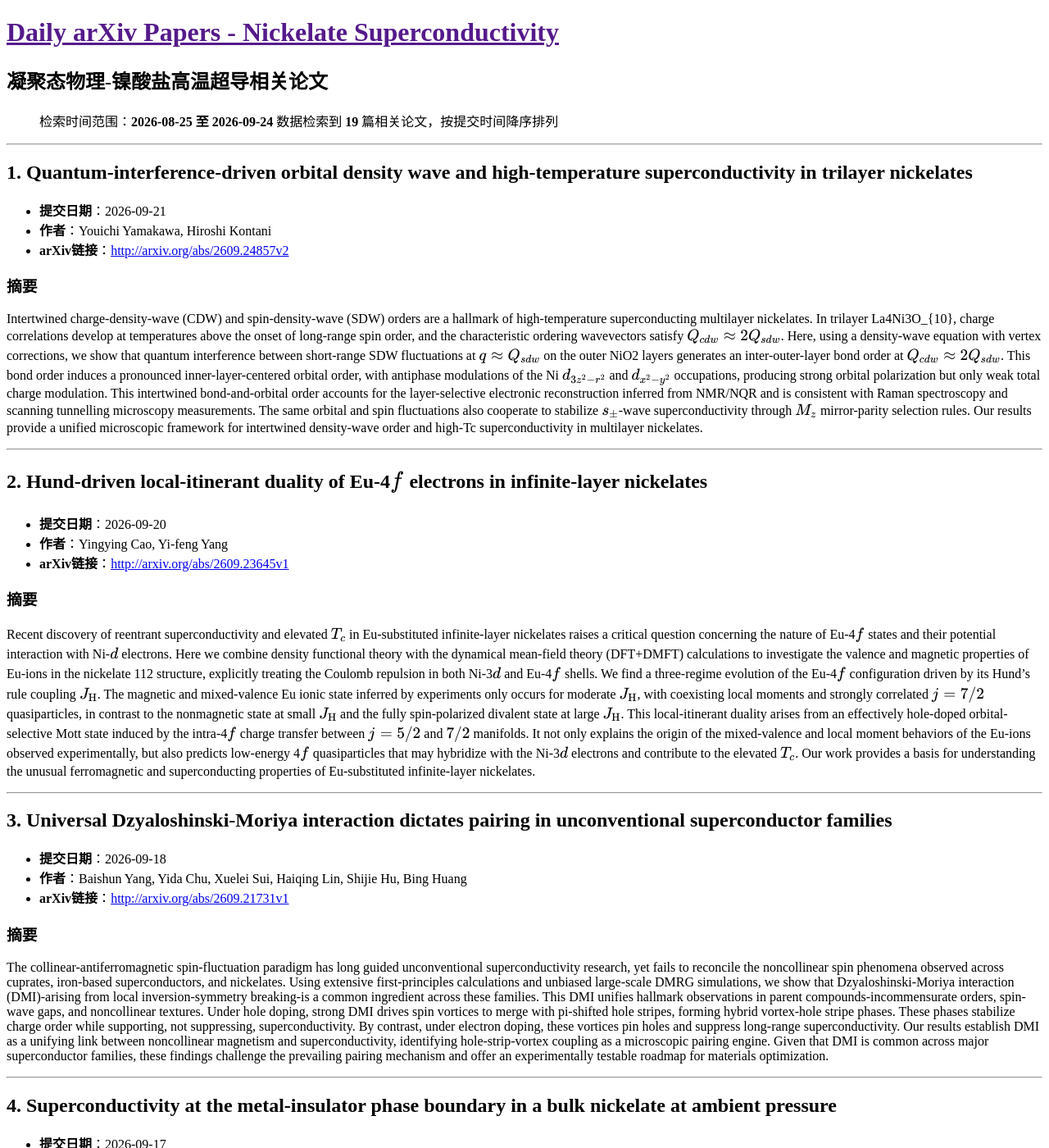
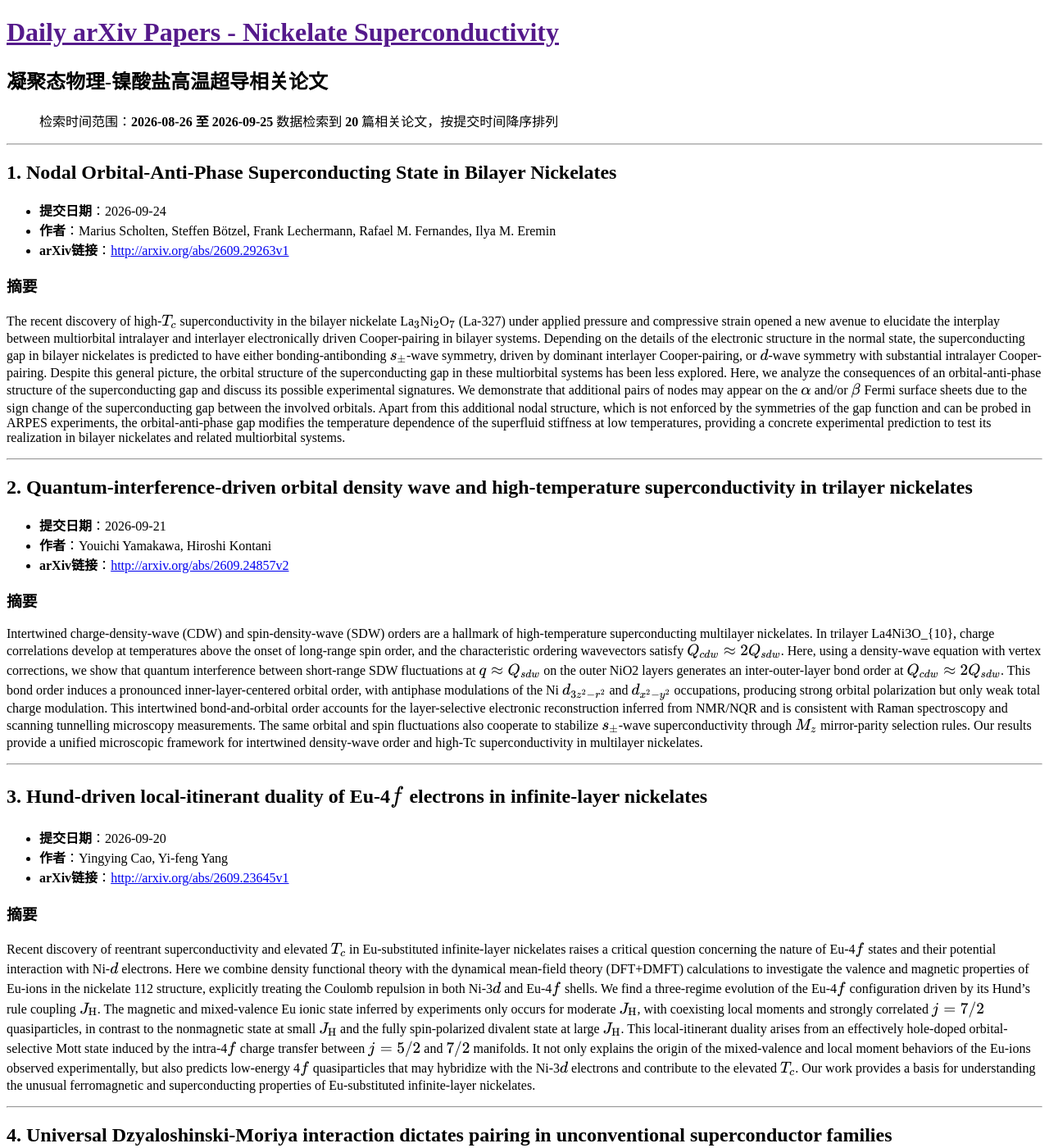
Before and after one commit to yangke25491/daily-arxiv-nickelate_superconductivity, a Jekyll site: the page built from docs/index.md, in a window 1280 px wide and 1400 px high. Shown: the whole window at 82% size. Built offline with Jekyll 4.4.1, drawn with Linux system fonts in a browser that asks for light colours; some of the changed text lies outside the part shown.

Commit message:
Automated update: arXiv papers

```diff
--- a/docs/index.md
+++ b/docs/index.md
@@ -5,12 +5,23 @@ title: 镍酸盐超导论文
 
 # 凝聚态物理-镍酸盐高温超导相关论文
 
-> 检索时间范围：**2026-08-25 至 2026-09-24**
-> 数据检索到 **19** 篇相关论文，按提交时间降序排列
+> 检索时间范围：**2026-08-26 至 2026-09-25**
+> 数据检索到 **20** 篇相关论文，按提交时间降序排列
 
 ---
 
-## 1. Quantum-interference-driven orbital density wave and high-temperature superconductivity in trilayer nickelates
+## 1. Nodal Orbital-Anti-Phase Superconducting State in Bilayer Nickelates
+
+- **提交日期**：2026-09-24
+- **作者**：Marius Scholten, Steffen Bötzel, Frank Lechermann, Rafael M. Fernandes, Ilya M. Eremin
+- **arXiv链接**：[http://arxiv.org/abs/2609.29263v1](http://arxiv.org/abs/2609.29263v1)
+
+### 摘要
+The recent discovery of high-$T\_c$ superconductivity in the bilayer nickelate La${}\_3$Ni${}\_2$O${}\_7$ (La-327) under applied pressure and compressive strain opened a new avenue to elucidate the interplay between multiorbital intralayer and interlayer electronically driven Cooper-pairing in bilayer systems. Depending on the details of the electronic structure in the normal state, the superconducting gap in bilayer nickelates is predicted to have either bonding-antibonding $s\_{\pm}$-wave symmetry, driven by dominant interlayer Cooper-pairing, or $d$-wave symmetry with substantial intralayer Cooper-pairing. Despite this general picture, the orbital structure of the superconducting gap in these multiorbital systems has been less explored. Here, we analyze the consequences of an orbital-anti-phase structure of the superconducting gap and discuss its possible experimental signatures. We demonstrate that additional pairs of nodes may appear on the $α$ and/or $β$ Fermi surface sheets due to the sign change of the superconducting gap between the involved orbitals. Apart from this additional nodal structure, which is not enforced by the symmetries of the gap function and can be probed in ARPES experiments, the orbital-anti-phase gap modifies the temperature dependence of the superfluid stiffness at low temperatures, providing a concrete experimental prediction to test its realization in bilayer nickelates and related multiorbital systems.
+
+---
+
+## 2. Quantum-interference-driven orbital density wave and high-temperature superconductivity in trilayer nickelates
 
 - **提交日期**：2026-09-21
 - **作者**：Youichi Yamakawa, Hiroshi Kontani
@@ -21,7 +32,7 @@ Intertwined charge-density-wave (CDW) and spin-density-wave (SDW) orders are a h
 
 ---
 
-## 2. Hund-driven local-itinerant duality of Eu-4$f$ electrons in infinite-layer nickelates
+## 3. Hund-driven local-itinerant duality of Eu-4$f$ electrons in infinite-layer nickelates
 
 - **提交日期**：2026-09-20
 - **作者**：Yingying Cao, Yi-feng Yang
@@ -65,7 +76,7 @@ The discovery of high-$T\_c$ superconductivity in multilayer nickelates has stim
 
 ---
 
-## 6. Stripe-Like Superconducting Enhancement and Coexisting Magnetic Texture in an Infinite Layer Nickelate
+## 7. Stripe-Like Superconducting Enhancement and Coexisting Magnetic Texture in an Infinite Layer Nickelate
 
 - **提交日期**：2026-09-14
 - **作者**：Ryan Laing, Dung Vu, Jacob Pfund, Wenzheng Wei, Frederick J. Walker, Haiyan Tan, Pavel Volkov, Menka Jain, Charles Ahn, Ilya Sochnikov
@@ -208,7 +219,7 @@ The superconducting two-dimensional electron gas (2DEG) at the LaAlO${}\_3$/SrTi
 
 ---
 
-## 19. Doping-driven evolution of pairing symmetry in pressurized La${}\_3$Ni${}\_2$O${}\_7$
+## 20. Doping-driven evolution of pairing symmetry in pressurized La${}\_3$Ni${}\_2$O${}\_7$
 
 - **提交日期**：2026-08-29
 - **作者**：Hai-Yang Zhang, Yu-Jie Bai, Fan-Jie Kong
```
Also changed, not shown: other parts of docs/index.md (+15 -15 lines).
